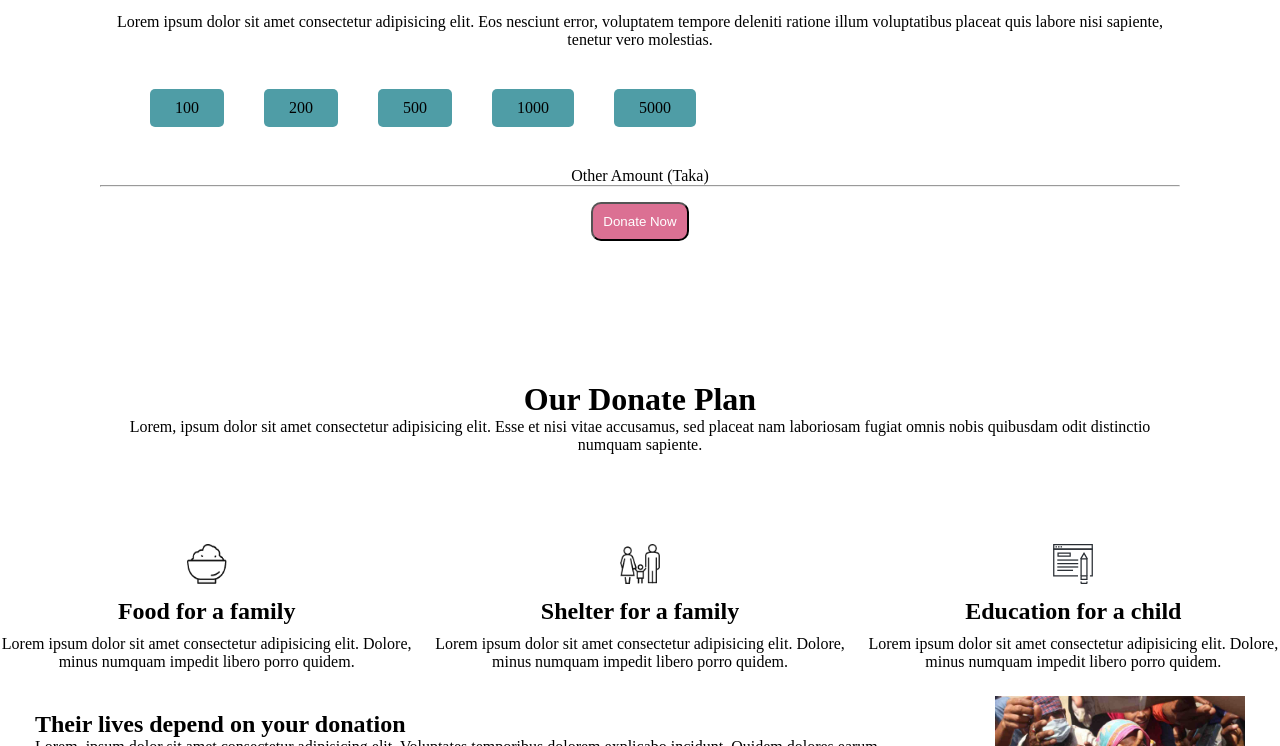
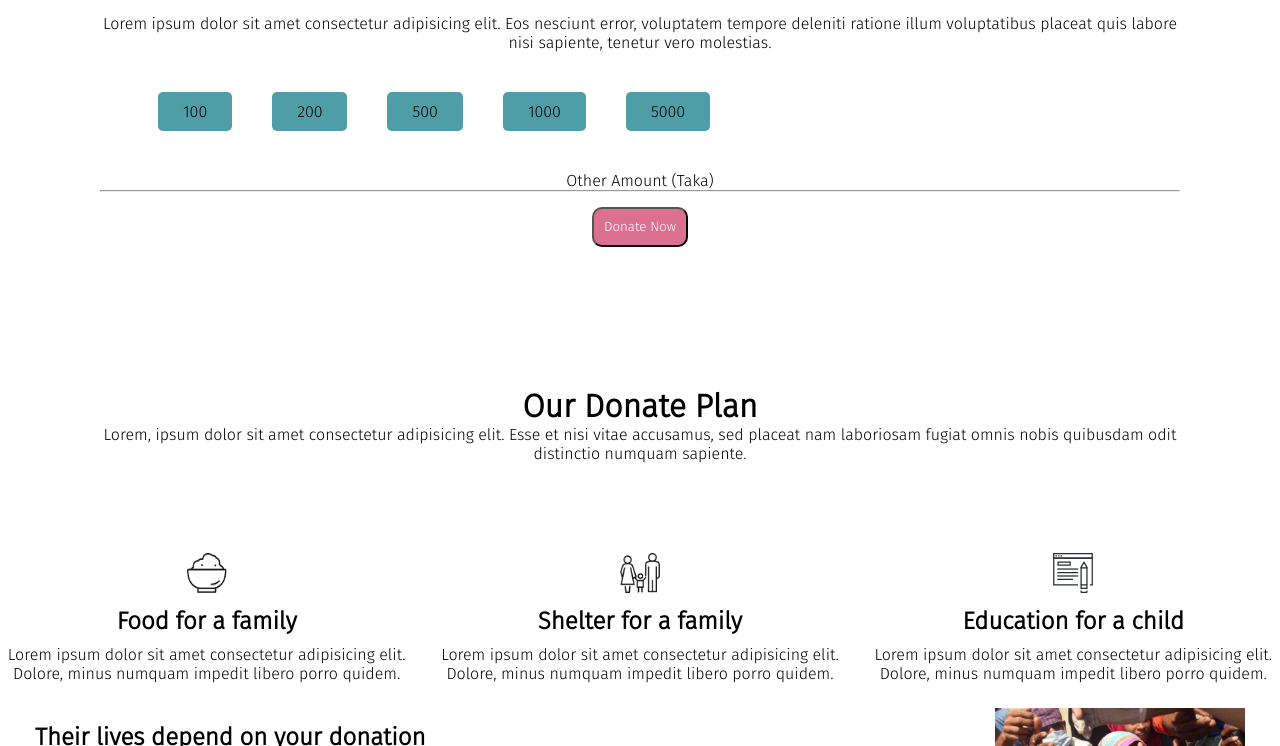
Before and after one commit to daasojib/donate-today, a plain HTML site: page index.html in a window 1280 px wide. Shown: the part 354-1100 px from the top of the page. Drawn offline with Linux system fonts and the light colour scheme.

Commit message:
add font

```diff
--- a/index.html
+++ b/index.html
@@ -7,6 +7,7 @@
           <meta name="viewport" content="width=device-width, initial-scale=1.0">
           <title>Donate Today</title>
           <link rel="stylesheet" href="style.css">
+          <link rel="preconnect" href="https://fonts.googleapis.com"><link rel="preconnect" href="https://fonts.gstatic.com" crossorigin><link href="https://fonts.googleapis.com/css2?family=Fira+Sans:wght@200;300&family=Open+Sans&display=swap" rel="stylesheet">
 </head>
 
 <body>
--- a/style.css
+++ b/style.css
@@ -1,6 +1,7 @@
 *{
           margin: 0;
           padding: 0;
+          font-family: 'Fira Sans', sans-serif;
 }
 
 .btn-primary {
@@ -53,7 +54,7 @@
           list-style-type: none;
           display: flex;
           gap: 40px;
-          margin-left: 50px;
+          margin-left: 58px;
           margin-top: 40px;
           margin-bottom: 40px;
 }
```
